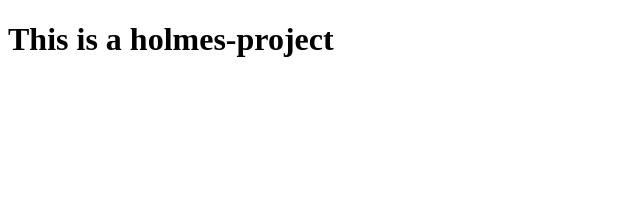
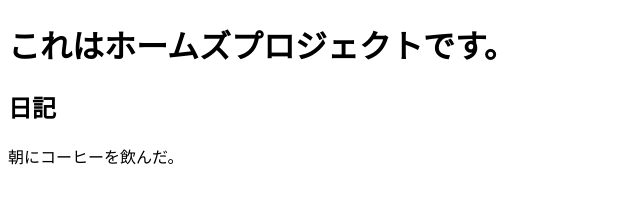
Before and after one commit to holmes-project/sandbox, a plain HTML site: page docs/index.html in a window 1280 px wide. Shown: the whole page, without its empty margins (0-640 px from the left). Drawn offline with Linux system fonts and the light colour scheme.

Commit message:
create public page

```diff
--- a/docs/index.html
+++ b/docs/index.html
@@ -6,6 +6,8 @@
     <title>Index</title>
 </head>
 <body>
-    <h1>This is a holmes-project</h1>
+    <h1>これはホームズプロジェクトです。</h1>
+    <h2>日記</h2>
+    <p>朝にコーヒーを飲んだ。</p>
 </body>
 </html>
```
